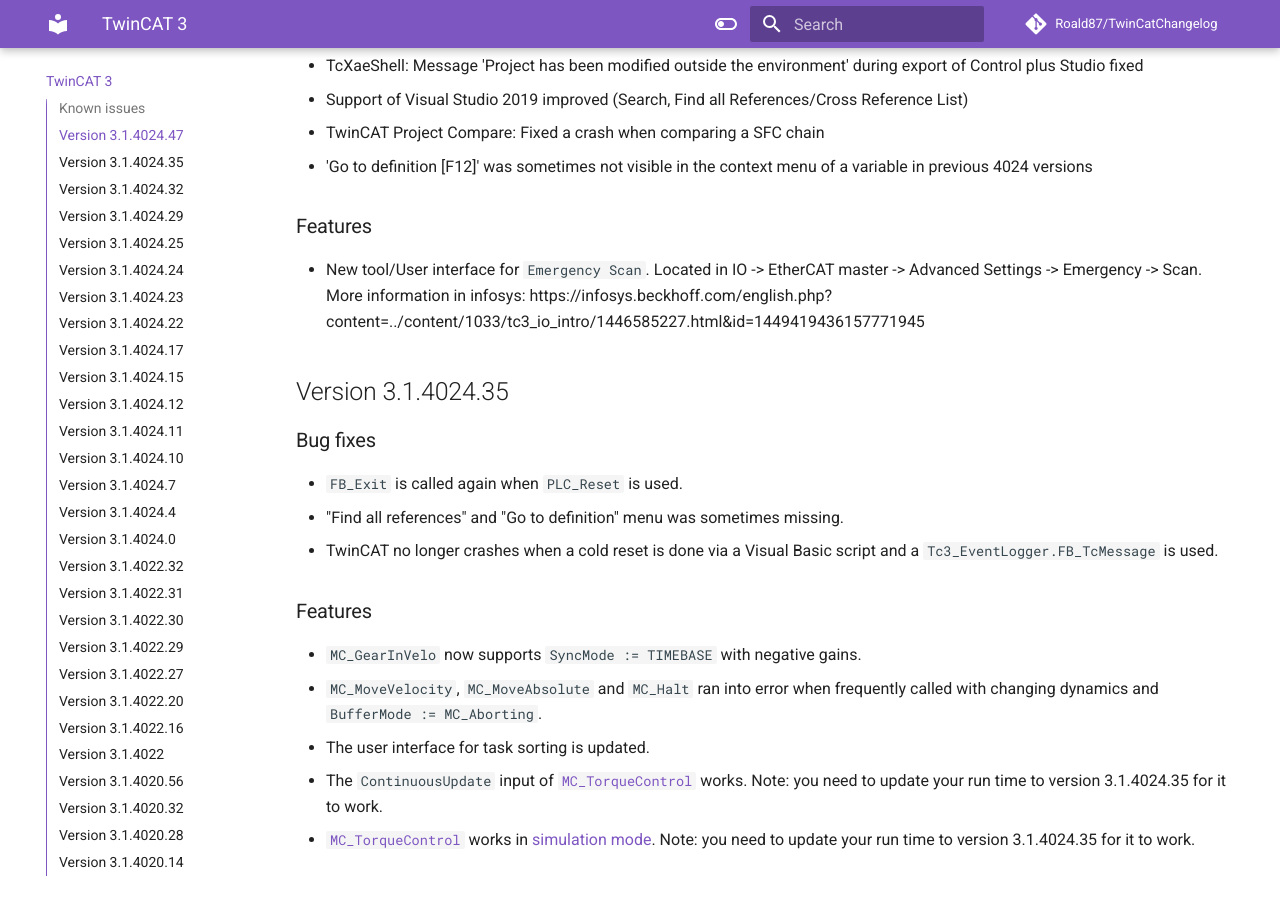
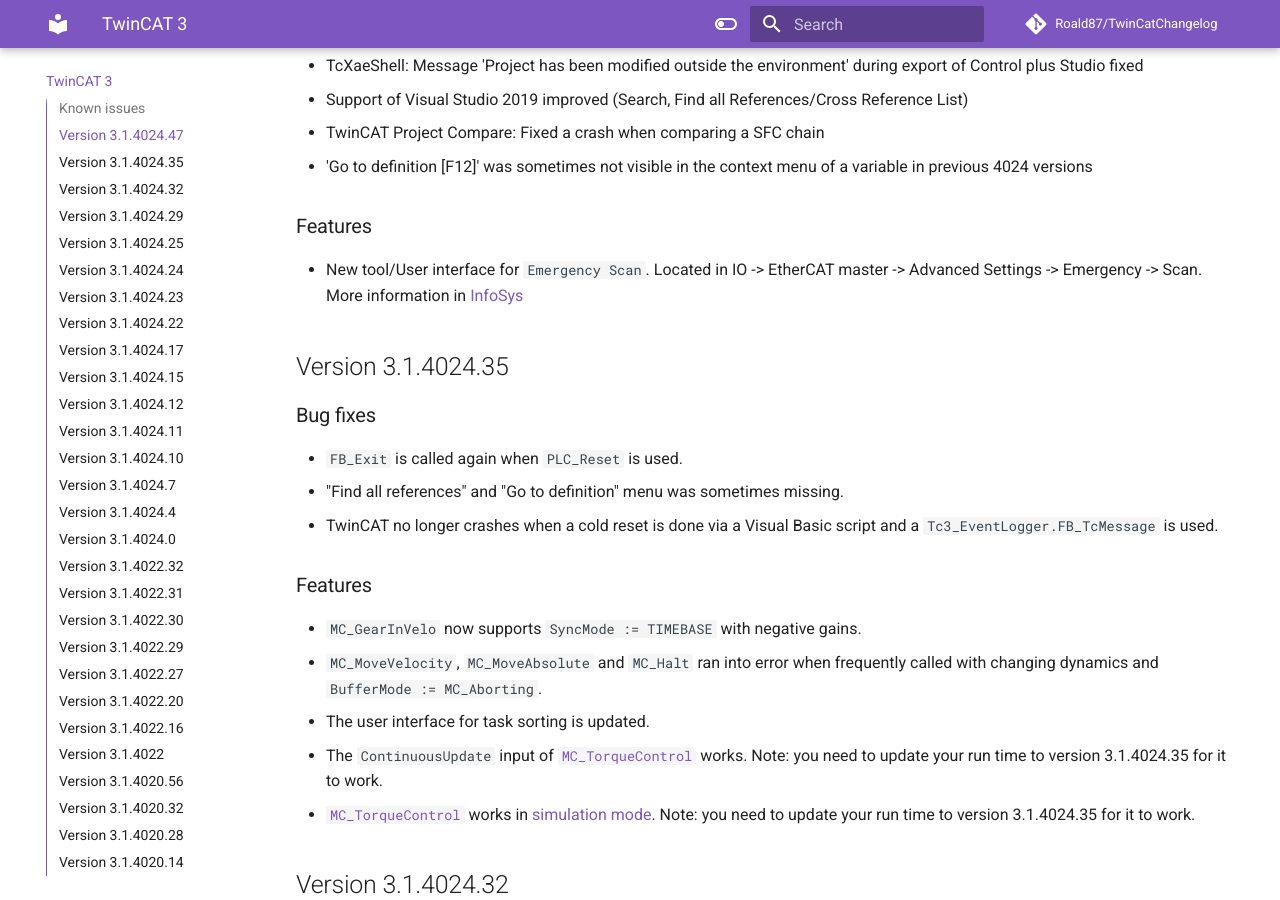
Before and after one commit to Roald87/TwinCatChangelog, an MkDocs documentation site: the page built from docs/tc3.md, in a window 1280 px wide and 900 px high, scrolled down 1428 px. Built offline with MkDocs 1.6.1 and Material for MkDocs 9.7.7, drawn with Linux system fonts in a browser that asks for light colours; comment, search, counter and statistics services are not loaded.

Commit message:
turn url into markdown link

```diff
--- a/docs/tc3.md
+++ b/docs/tc3.md
@@ -33,7 +33,7 @@
 
 ### Features
 
--   New tool/User interface for `Emergency Scan`. Located in IO -> EtherCAT master -> Advanced Settings -> Emergency -> Scan. More information in infosys: https://infosys.beckhoff.com/english.php?content=../content/1033/tc3_io_intro/1446585227.html&id=1449419436157771945
+-   New tool/User interface for `Emergency Scan`. Located in IO -> EtherCAT master -> Advanced Settings -> Emergency -> Scan. More information in [InfoSys](https://infosys.beckhoff.com/english.php?content=../content/1033/tc3_io_intro/1446585227.html&id=1449419436157771945)
 
 ## Version 3.1.4024.35
 
```
